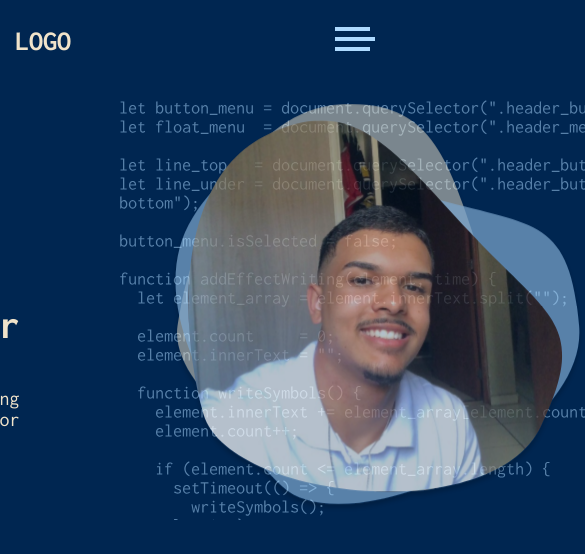
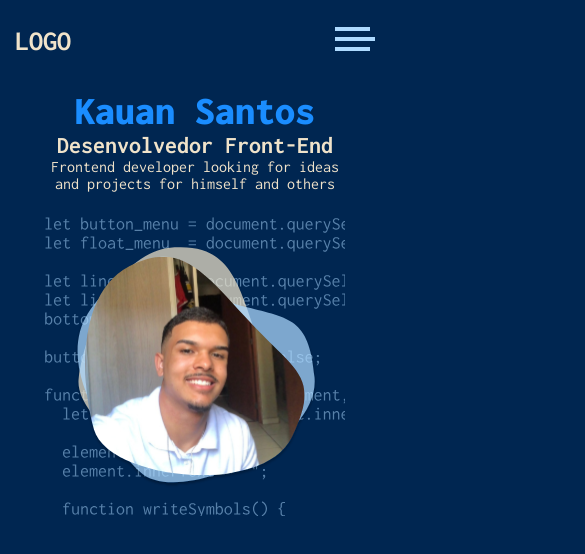
Before and after one commit to zkauansantos/portfolio, a React (Vite) app: page / in a window 390 px wide. Shown: the top 554 px of the page, 585 px wide, since content can reach past the window. Built offline with nearby package versions, Linux system fonts and the light colour scheme.

Commit message:
welcome responsive done

```diff
--- a/src/components/Header/styles.ts
+++ b/src/components/Header/styles.ts
@@ -15,6 +15,7 @@ export const Container = styled.header`
 
   strong {
     font-size: 28px;
+    z-index: 5;
   }
 
   @media screen and (max-width: 800px){
@@ -127,6 +128,7 @@ export const ListNavMobile = styled.ul`
   gap: 64px;
   flex-direction: column;
   animation: ${fadeIn} 0.5s;
+  background: ${({ theme }) => theme.colors.darkBg};
 
 
   li {
--- a/src/components/Welcome/styles.ts
+++ b/src/components/Welcome/styles.ts
@@ -1,12 +1,5 @@
-import styled, { keyframes } from 'styled-components';
+import styled from 'styled-components';
 import bgIllustrations from '../../assets/imgs/bgIllustrations.svg';
-
-const IllustrationInfinityAnimation = keyframes`
-  50%{opacity: 0.7; transform: translateY(-4px);}
-  70%{opacity: 0.8; transform: translateY(-3px);}
-  90%{opacity: 0.9; transform: translateY(-2px);}
-  100% {opacity: 1; transform: translateY(-0px);}
-`;
 
 export const Container = styled.main`
   display: flex;
@@ -14,12 +7,21 @@ export const Container = styled.main`
   align-items: center;
   padding: 20px 68px;
   gap: 100px;
+
+  @media screen and (max-width: 800px){
+    flex-direction: column;
+    padding: 10px 15px;
+    gap: 24px;
+  }
+
+  @media screen and (max-width: 451px){
+  }
 `;
 
 export const ContainerText = styled.div`
   display: flex;
   flex-direction: column;
-  align-items: flex-start;
+  justify-content: center;
 
   h1 {
     font-weight: 900;
@@ -35,17 +37,53 @@ export const ContainerText = styled.div`
   p {
     font-size: 20px;
   }
+
+  @media screen and (max-width: 800px){
+    align-items: center;
+    margin-top: 48px;
+
+    h1 {
+      font-size: 48px;
+    }
+
+    strong {
+      font-size: 27px;
+    }
+
+    p {
+      font-size: 18px;
+      max-width: 80%;
+      text-align: center;
+    }
+  }
+
+  @media screen and (max-width: 450px) {
+    margin-top: 0;
+
+    h1 {
+      font-size: 40px;
+    }
+
+    strong {
+      font-size: 24px;
+    }
+
+    p {
+      font-size: 16px;
+    }
+  }
 `;
 
 export const Illustrations = styled.div`
   display: flex;
   justify-content: center;
   align-items: center;
-  width: 629px;
-  height: 420px;
   background: url(${bgIllustrations});
 
-  img {
-    animation: ${IllustrationInfinityAnimation} 1s linear infinite;
+  @media screen and (max-width: 800px){
+    img {
+      width: 100%;
+      height: 300px;
+    }
   }
 `;
```
